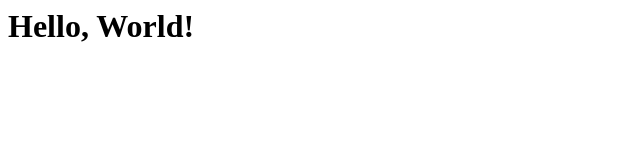
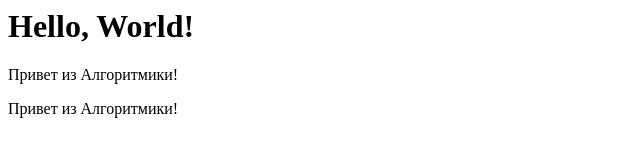
Before and after one commit to Cheburashka13/first_project, a plain HTML site: page index.html in a window 1280 px wide. Shown: the whole page, without its empty margins (0-640 px from the left). Drawn offline with Linux system fonts and the light colour scheme.

Commit message:
Update index.html

```diff
--- a/index.html
+++ b/index.html
@@ -6,5 +6,7 @@
 </head>
 <body>
     <h1>Hello, World!</h1>
+    <p> Привет из Алгоритмики! </p>
+    <p> Привет из Алгоритмики! </p>
 </body>
 </html>
```
